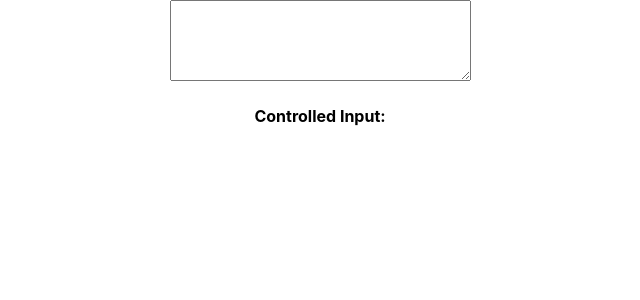
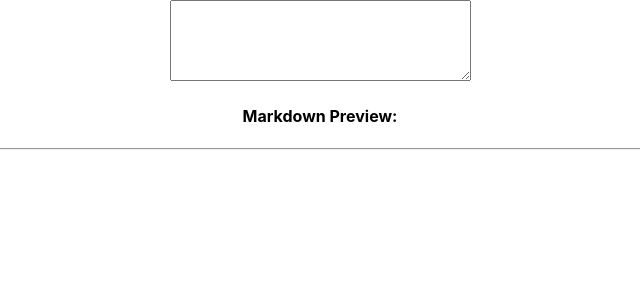
Before and after one commit to NetGary0430/md_preview, a React (Create React App) app: page / in a window 1280 px wide. Shown: the top 300 px of the page, without its empty margins (320-960 px from the left). Built offline with nearby package versions, Linux system fonts and the light colour scheme.

Commit message:
Fix spacing issues and use of markedjs Used CodeSandBox to import MarkedJS and change the implementation.

```diff
--- a/package.json
+++ b/package.json
@@ -6,8 +6,10 @@
     "@testing-library/jest-dom": "^4.2.4",
     "@testing-library/react": "^9.5.0",
     "@testing-library/user-event": "^7.2.1",
+    "marked": "1.1.1",
     "react": "^16.13.1",
     "react-dom": "^16.13.1",
+    "react-fcctest": "1.3.5",
     "react-scripts": "3.4.1"
   },
   "scripts": {
--- a/src/ControlledInput.js
+++ b/src/ControlledInput.js
@@ -1,11 +1,11 @@
-import React from 'react';
-
+import React from "react";
+let marked = require("marked");
 
 class ControlledInput extends React.Component {
   constructor(props) {
     super(props);
     this.state = {
-        input: ''
+      input: ""
     };
     this.handleChange = this.handleChange.bind(this);
   }
@@ -18,22 +18,24 @@ class ControlledInput extends React.Component {
   render() {
     return (
       <div>
-         <textarea id = "editor"
+        <textarea
+          id="editor"
           value={this.state.textAreaValue}
           onChange={this.handleChange}
           rows={5}
           cols={35}
         />
 
-          <h4>Controlled Input:</h4>
+        <h4>Markdown Preview:</h4>
 
-          <p id="preview">{this.state.input}</p>
-          {<script src="https://cdn.jsdelivr.net/npm/marked/marked.min.js"></script>}
-          {<script> document.getElementById('content').innerHTML =
-            marked('# Marked in browser\n\nRendered by **marked**.');</script>}
+        <hr />
+        <p
+          id="preview"
+          dangerouslySetInnerHTML={{ __html: marked(this.state.input) }}
+        ></p>
       </div>
     );
   }
-  };
+}
 
 export default ControlledInput;
```
Lines whose indentation alone changed are shown as unchanged.
